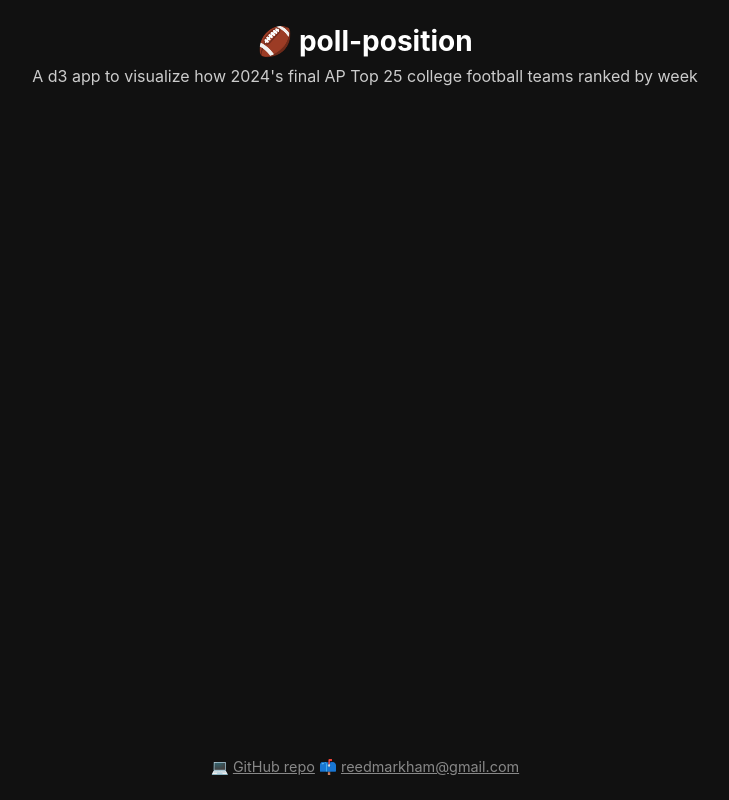
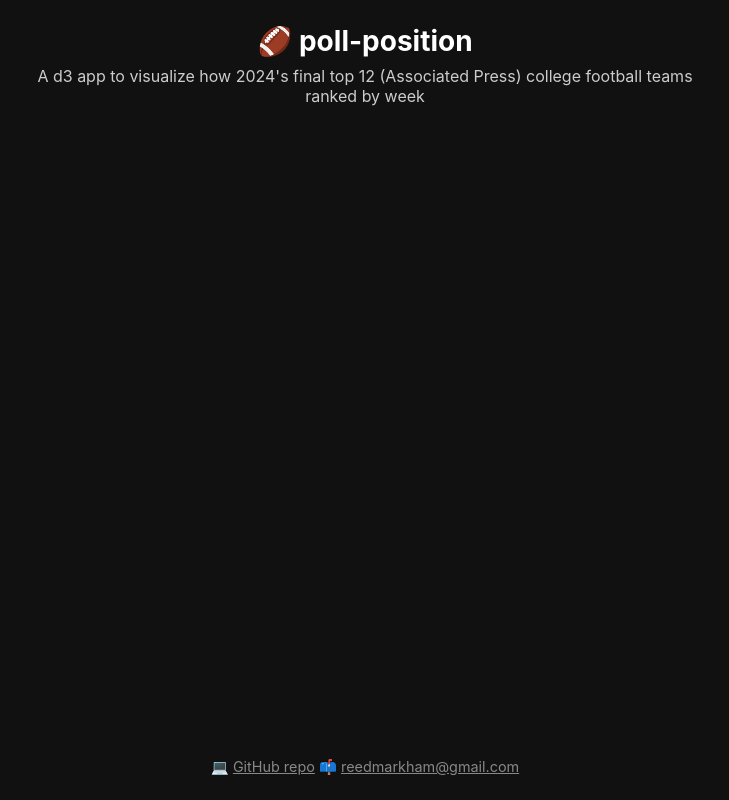
Before and after one commit to reedmarkham/poll-position-ui, a website built with Vite: page app/index.html in a window 1280 px wide. Shown: the whole page, without its empty margins (275-1004 px from the left). Built offline with nearby package versions, Linux system fonts and the light colour scheme; no server answers.

Commit message:
clarify subheader

```diff
--- a/app/index.html
+++ b/app/index.html
@@ -62,7 +62,7 @@
 </head>
 <body>
   <header>🏈 <span style="color: #fff;">poll-position</span></header>
-  <div class="subheader">A d3 app to visualize how 2024's final AP Top 25 college football teams ranked by week</div>
+  <div class="subheader">A d3 app to visualize how 2024's final top 12 (Associated Press) college football teams ranked by week</div>
   <div id="app"></div>
 
   <script type="module" src="/src/index.ts"></script>
```
